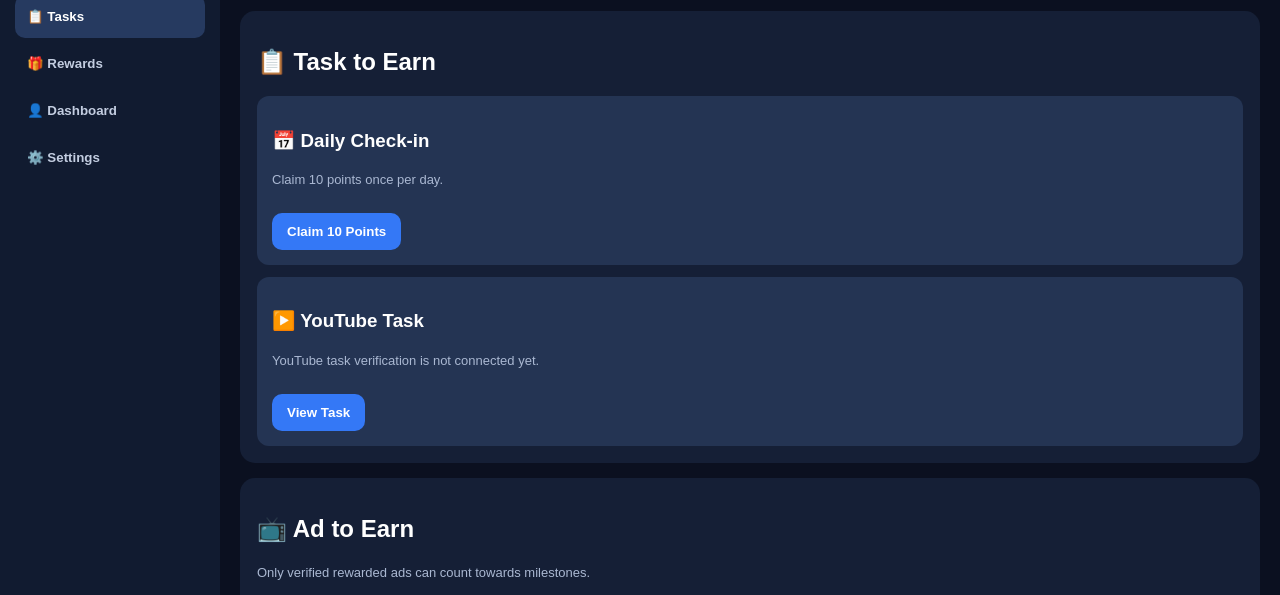
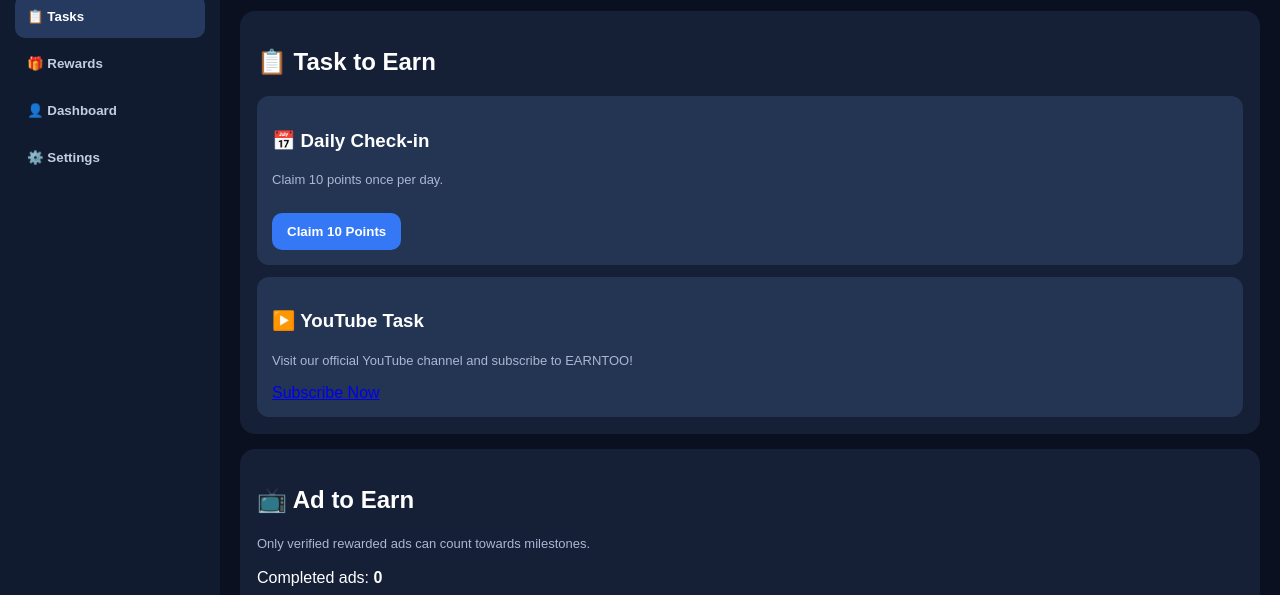
Before and after one commit to earntoo/earntoo.github.io, a plain HTML site: page index.html in a window 1280 px wide. Both pictures are taken after a click on the button "📋 Tasks". Shown: the part 137-732 px from the top of the page. Drawn offline with Linux system fonts and the light colour scheme.

Commit message:
Update index.html

```diff
--- a/index.html
+++ b/index.html
@@ -149,11 +149,16 @@ footer{text-align:center;color:#8291ad;font-size:12px;padding:20px}
    <button id="checkinBtn" onclick="dailyCheckin()">Claim 10 Points</button>
   </div>
   <div class="reward" style="margin-top:12px">
-   <h3>▶️ YouTube Task</h3>
-   <p class="muted">YouTube task verification is not connected yet.</p>
-   <button onclick="toast('YouTube task is not connected yet')">View Task</button>
-  </div>
- </div>
+<h3>▶️ YouTube Task</h3>
+<p class="muted">Visit our official YouTube channel and subscribe to EARNTOO!</p>
+<a href="https://www.youtube.com/@earn_too?sub_confirmation=1"
+   target="_blank"
+   rel="noopener noreferrer"
+   class="btn">
+   Subscribe Now
+</a>
+</div>
+</div>
 
  <div class="panel">
   <h2>📺 Ad to Earn</h2>
```
